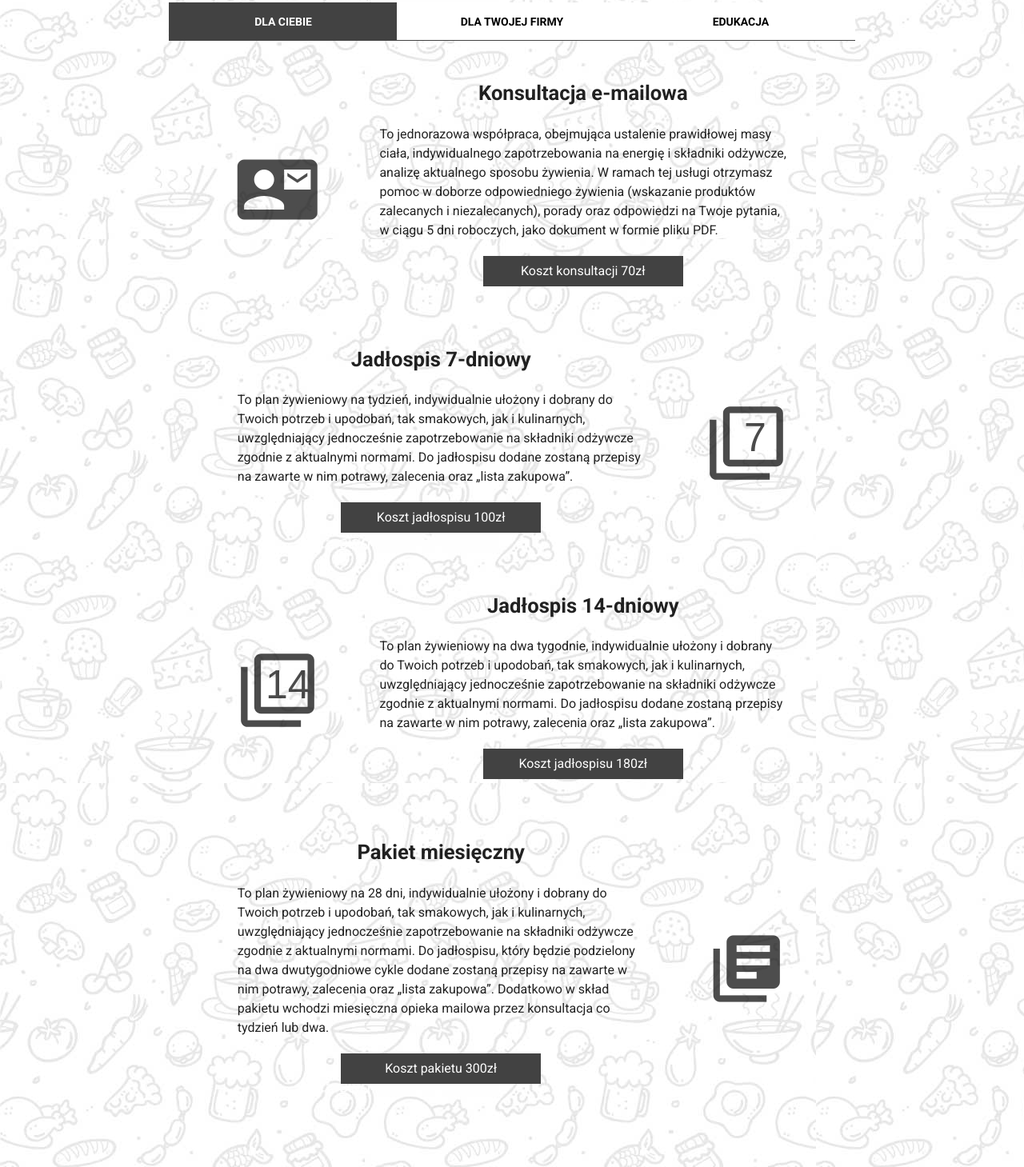
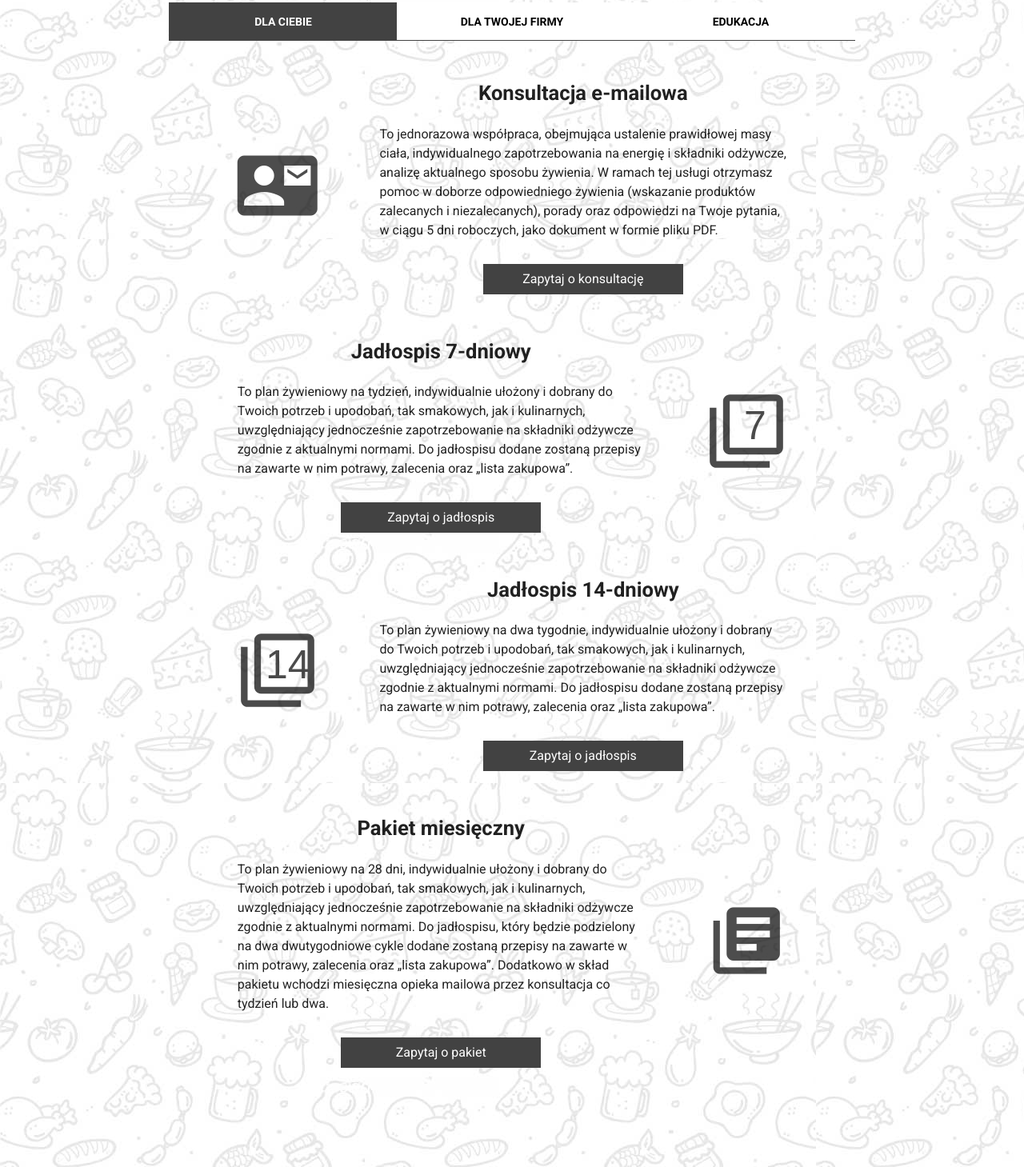
Before and after one commit to Bachu90/food-and-diet, a plain HTML site: page index.html in a window 1280 px wide. Shown: the part 2266-3725 px from the top of the page at 80% size. Drawn offline with nearby package versions, Linux system fonts and the light colour scheme.

Commit message:
delete prices

```diff
--- a/index.html
+++ b/index.html
@@ -181,7 +181,7 @@
                                 aktualnego sposobu żywienia. W ramach tej usługi otrzymasz pomoc w doborze odpowiedniego
                                 żywienia (wskazanie produktów zalecanych i niezalecanych), porady oraz odpowiedzi na
                                 Twoje pytania, w ciągu 5 dni roboczych, jako dokument w formie pliku PDF.
-                                <span class="price">Koszt konsultacji 70zł</span>
+                                <a href="#contact" class="ask-more">Zapytaj o konsultację</a>
                             </p>
                         </li>
                         <li class="row valign-wrapper">
@@ -193,7 +193,7 @@
                                 kulinarnych, uwzględniający jednocześnie zapotrzebowanie na składniki odżywcze zgodnie z
                                 aktualnymi normami. Do jadłospisu dodane zostaną przepisy na zawarte w nim potrawy,
                                 zalecenia oraz „lista zakupowa”.
-                                <span class="price ">Koszt jadłospisu 100zł</span>
+                                <a href="#contact" class="ask-more">Zapytaj o jadłospis</a>
                             </p>
                             <div class="offer-img col s3 right-align">
                                 <img src="./img/7day.svg" alt="" />
@@ -210,7 +210,7 @@
                                 jak i kulinarnych, uwzględniający jednocześnie zapotrzebowanie na składniki odżywcze
                                 zgodnie z aktualnymi normami. Do jadłospisu dodane zostaną przepisy na zawarte w nim
                                 potrawy, zalecenia oraz „lista zakupowa”.
-                                <span class="price">Koszt jadłospisu 180zł</span>
+                                <a href="#contact" class="ask-more">Zapytaj o jadłospis</a>
                             </p>
                         </li>
                         <li class="row valign-wrapper">
@@ -223,7 +223,7 @@
                                 dodane zostaną przepisy na zawarte w nim potrawy, zalecenia oraz „lista zakupowa”.
                                 Dodatkowo w skład pakietu wchodzi miesięczna opieka mailowa przez konsultacja co tydzień
                                 lub dwa.
-                                <span class="price">Koszt pakietu 300zł</span>
+                                <a href="#contact" class="ask-more">Zapytaj o pakiet</a>
                             </p>
                             <i class="material-icons offer-icon col s3 right-align">library_books</i>
                         </li>
```
